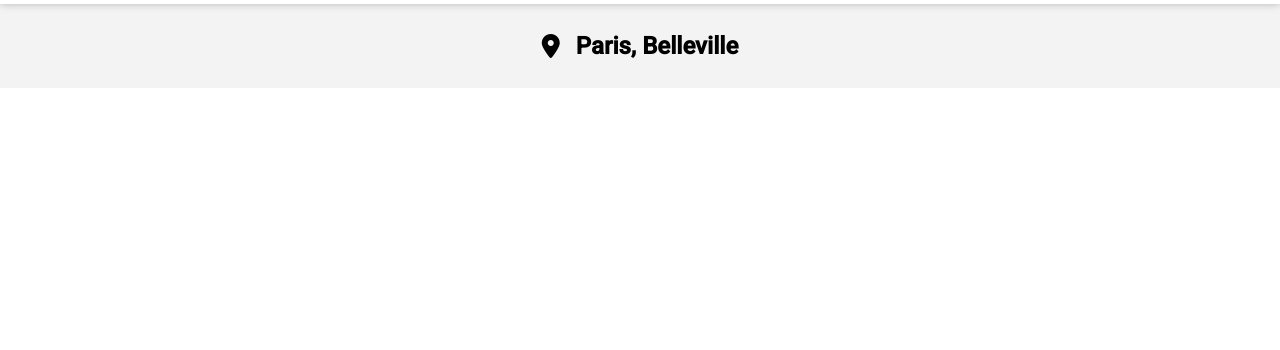
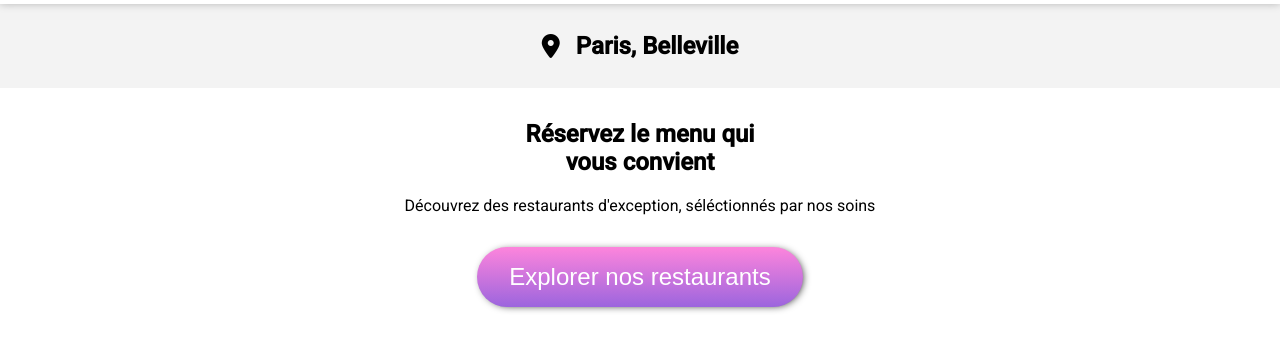
Before and after one commit to OdenHanma/ohmyfood, a website: page ohmyfood/index.html in a window 1280 px wide. Shown: the part 86-436 px from the top of the page. Drawn offline with Linux system fonts and the light colour scheme; a web font is replaced by a local one.

Commit message:
explorer and gradient

```diff
--- a/ohmyfood/index.html
+++ b/ohmyfood/index.html
@@ -19,6 +19,12 @@
             <i class="fa-solid fa-location-dot"></i>
             <h2>Paris, Belleville</h2>
         </div>
+
+        <section class="explorer">
+            <h2>Réservez le menu qui <br>vous convient</h2>
+            <p>Découvrez des restaurants d'exception, séléctionnés par nos soins</p>
+            <button>Explorer nos restaurants</button>
+        </section>
     </main>
 </body>
 </html>
--- a/ohmyfood/style.css
+++ b/ohmyfood/style.css
@@ -35,3 +35,35 @@ main .city {
 main .city i {
     font-size: 24px;
 }
+
+/********EXPLORER*******/
+.explorer {
+    text-align: center;
+}
+
+.explorer h2 {
+    margin-top: 32px;
+    font-size: 24px;
+}
+
+.explorer p {
+    font-size: 16px;
+}
+
+.explorer button {
+    color: white;
+    font-weight: 300;
+    font-size: 24px;
+    padding: 16px 32px;
+    border: none;
+    border-radius: 32px;
+    box-shadow: 2px 1px 8px -3px #000;
+    background-image: linear-gradient(0deg,rgba(147,86,220,.9),rgba(255,121,218,.9));
+    transition: all 200ms;
+    margin-top: 16px;
+}
+
+.explorer button:hover {
+    transform: scale(1.02);
+    opacity: 0.9;
+}
```
